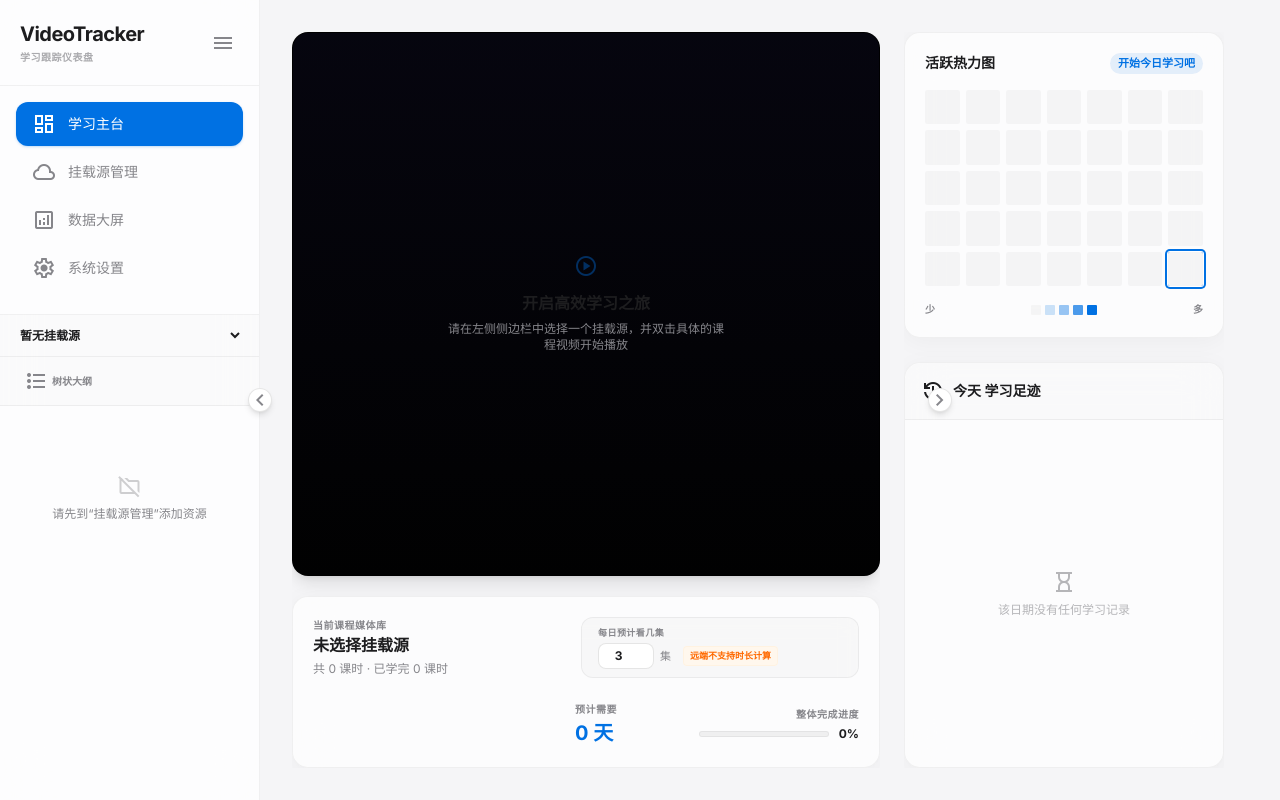
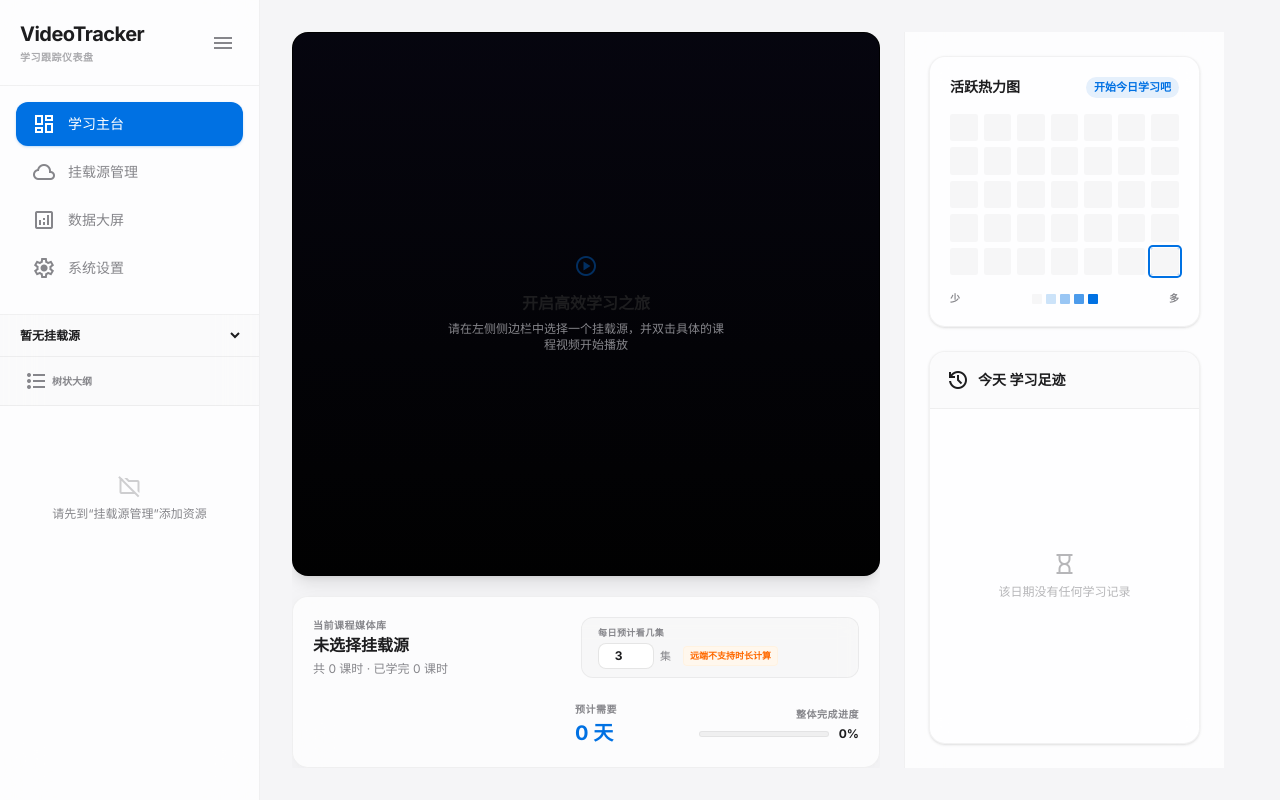
Before and after one commit to zzf-857/VideoTracker, a React (Vite) app: page / in a window 1280 px wide. Built offline with nearby package versions, Linux system fonts and the light colour scheme.

Commit message:
feat: 优化左右拖拽手柄及折叠按钮为 hover 悬浮渐显设计，重构右栏为统一毛玻璃背板避免内容遮挡

```diff
--- a/src/renderer/App.tsx
+++ b/src/renderer/App.tsx
@@ -41,10 +41,12 @@ export default function App() {
   const [sidebarWidth, setSidebarWidth] = useState<number>(260);
   const [isSidebarCollapsed, setIsSidebarCollapsed] = useState<boolean>(false);
   const [isResizing, setIsResizing] = useState<boolean>(false);
+  const [leftHover, setLeftHover] = useState<boolean>(false);
 
   const [rightSidebarWidth, setRightSidebarWidth] = useState<number>(320);
   const [isRightSidebarCollapsed, setIsRightSidebarCollapsed] = useState<boolean>(false);
   const [isRightResizing, setIsRightResizing] = useState<boolean>(false);
+  const [rightHover, setRightHover] = useState<boolean>(false);
 
   // 文件树管理
   const [sources, setSources] = useState<MediaSourceConfig[]>([]);
@@ -293,27 +295,33 @@ export default function App() {
       </div>
 
       {/* 左侧拉伸手柄与一键折叠按钮 */}
-      <div className="relative flex-shrink-0 z-40">
+      <div
+        className="relative flex-shrink-0 z-40"
+        onMouseEnter={() => setLeftHover(true)}
+        onMouseLeave={() => setLeftHover(false)}
+      >
         <div
           onMouseDown={startResizing}
-          className={`w-[4px] absolute top-0 bottom-0 cursor-col-resize transition-colors ${
+          className={`w-[8px] absolute top-0 bottom-0 cursor-col-resize transition-colors ${
             isSidebarCollapsed ? 'pointer-events-none' : ''
           } ${
-            isResizing ? 'bg-primary' : 'bg-transparent hover:bg-primary/30'
+            isResizing ? 'bg-primary' : 'bg-transparent hover:bg-primary/20'
           }`}
           style={{
-            left: isSidebarCollapsed ? 0 : -2,
+            left: isSidebarCollapsed ? 0 : -4,
           }}
         />
         <button
           onClick={() => setIsSidebarCollapsed(!isSidebarCollapsed)}
-          className="absolute top-1/2 -translate-y-1/2 -translate-x-1/2 w-6 h-6 rounded-full bg-white border border-black/10 flex items-center justify-center shadow-md hover:bg-primary hover:text-white active:scale-95 transition-all text-on-surface-variant cursor-pointer z-50 group"
+          className={`absolute top-1/2 -translate-y-1/2 -translate-x-1/2 w-4 h-12 rounded-full bg-white/95 backdrop-blur-md border border-black/10 flex items-center justify-center shadow-md text-on-surface-variant cursor-pointer z-50 transition-all duration-200 ${
+            isSidebarCollapsed || leftHover || isResizing ? 'opacity-100 scale-100' : 'opacity-0 scale-95 pointer-events-none'
+          } hover:bg-primary hover:text-white hover:border-primary active:scale-90`}
           style={{
-            left: isSidebarCollapsed ? 12 : 0,
+            left: isSidebarCollapsed ? 6 : 0,
           }}
           title={isSidebarCollapsed ? "展开侧边栏" : "收起侧边栏"}
         >
-          <span className="material-symbols-outlined text-[16px] group-hover:scale-110 transition-transform">
+          <span className="material-symbols-outlined text-[12px] font-bold">
             {isSidebarCollapsed ? 'chevron_right' : 'chevron_left'}
           </span>
         </button>
@@ -366,40 +374,47 @@ export default function App() {
               />
             </section>
 
-            {/* 右侧：日历热力图与自动日志时间轴 (可拉伸/折叠) */}
+            {/* 右侧：日历热力图与自动日志时间轴 (可拉伸/折叠 - 自带毛玻璃对称背板) */}
             <div
-              className="h-full relative flex-shrink-0 overflow-hidden"
+              className="h-full relative flex-shrink-0 overflow-hidden bg-white/80 backdrop-blur-xl border-l border-black/5"
               style={{
                 width: isRightSidebarCollapsed ? 0 : rightSidebarWidth,
                 transition: isRightResizing ? 'none' : 'width 0.25s cubic-bezier(0.4, 0, 0.2, 1)'
               }}
             >
-              <LogCalendar refreshSignal={refreshSignal} />
+              <div className="p-6 h-full overflow-y-auto custom-scrollbar">
+                <LogCalendar refreshSignal={refreshSignal} />
+              </div>
             </div>
 
             {/* 右侧拉伸手柄与一键折叠按钮 */}
-            <div className="relative flex-shrink-0 z-40">
+            <div
+              className="relative flex-shrink-0 z-40"
+              onMouseEnter={() => setRightHover(true)}
+              onMouseLeave={() => setRightHover(false)}
+            >
               <div
                 onMouseDown={startRightResizing}
-                className={`w-[4px] absolute top-0 bottom-0 cursor-col-resize transition-colors ${
+                className={`w-[8px] absolute top-0 bottom-0 cursor-col-resize transition-colors ${
                   isRightSidebarCollapsed ? 'pointer-events-none' : ''
                 } ${
-                  isRightResizing ? 'bg-primary' : 'bg-transparent hover:bg-primary/30'
+                  isRightResizing ? 'bg-primary' : 'bg-transparent hover:bg-primary/20'
                 }`}
                 style={{
-                  right: isRightSidebarCollapsed ? 0 : rightSidebarWidth - 2,
+                  right: isRightSidebarCollapsed ? 0 : rightSidebarWidth - 4,
                 }}
               />
               <button
                 onClick={() => setIsRightSidebarCollapsed(!isRightSidebarCollapsed)}
-                className="absolute top-1/2 -translate-y-1/2 translate-x-1/2 w-6 h-6 rounded-full bg-white border border-black/10 flex items-center justify-center shadow-md hover:bg-primary hover:text-white active:scale-95 transition-all text-on-surface-variant cursor-pointer z-50 group"
+                className={`absolute top-1/2 -translate-y-1/2 translate-x-1/2 w-4 h-12 rounded-full bg-white/95 backdrop-blur-md border border-black/10 flex items-center justify-center shadow-md text-on-surface-variant cursor-pointer z-50 transition-all duration-200 ${
+                  isRightSidebarCollapsed || rightHover || isRightResizing ? 'opacity-100 scale-100' : 'opacity-0 scale-95 pointer-events-none'
+                } hover:bg-primary hover:text-white hover:border-primary active:scale-90`}
                 style={{
-                  right: isRightSidebarCollapsed ? 12 : rightSidebarWidth - 12,
-                  transition: isRightResizing ? 'none' : 'right 0.25s cubic-bezier(0.4, 0, 0.2, 1)',
+                  right: isRightSidebarCollapsed ? 6 : rightSidebarWidth - 6,
                 }}
                 title={isRightSidebarCollapsed ? "展开日历" : "收起日历"}
               >
-                <span className="material-symbols-outlined text-[16px] group-hover:scale-110 transition-transform">
+                <span className="material-symbols-outlined text-[12px] font-bold">
                   {isRightSidebarCollapsed ? 'chevron_left' : 'chevron_right'}
                 </span>
               </button>
--- a/src/renderer/components/LogCalendar.tsx
+++ b/src/renderer/components/LogCalendar.tsx
@@ -103,7 +103,7 @@ export default function LogCalendar({ refreshSignal }: LogCalendarProps) {
   return (
     <div className="flex flex-col gap-6 h-full">
       {/* 活跃热力图卡片 */}
-      <div className="glass-panel rounded-2xl p-5 bg-white/80">
+      <div className="bg-white/50 border border-black/5 rounded-2xl p-5 shadow-sm">
         <div className="flex items-center justify-between mb-4">
           <span className="text-sm font-semibold text-on-surface">活跃热力图</span>
           <span className="text-[11px] font-bold text-primary bg-primary/10 px-2 py-0.5 rounded-full">
@@ -140,7 +140,7 @@ export default function LogCalendar({ refreshSignal }: LogCalendarProps) {
       </div>
 
       {/* 当日播放历史详情卡片 */}
-      <div className="flex-1 glass-panel rounded-2xl flex flex-col overflow-hidden bg-white/80">
+      <div className="flex-1 bg-white/50 border border-black/5 rounded-2xl flex flex-col overflow-hidden shadow-sm">
         <div className="p-4 border-b border-black/5 flex items-center gap-2 bg-black/[0.01]">
           <span className="material-symbols-outlined text-[18px] text-on-surface">history</span>
           <span className="text-sm font-semibold text-on-surface">
```
